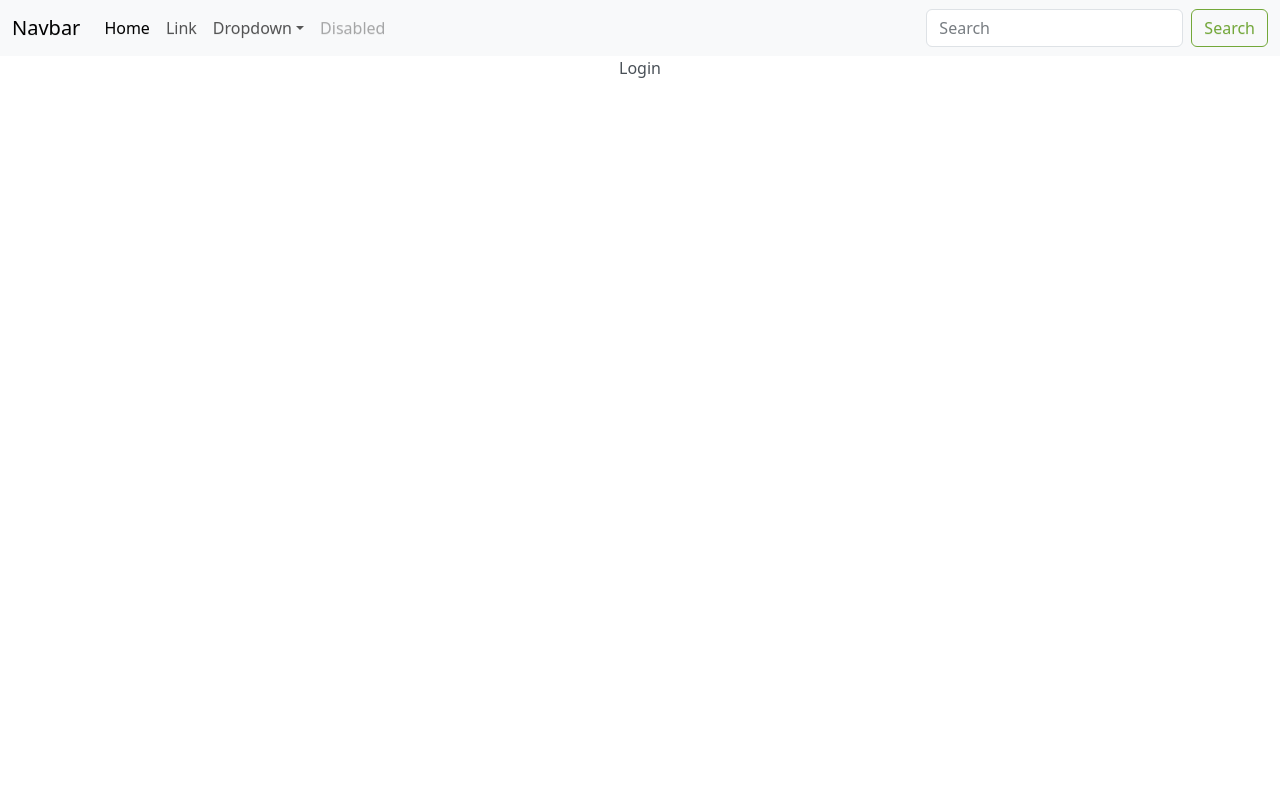
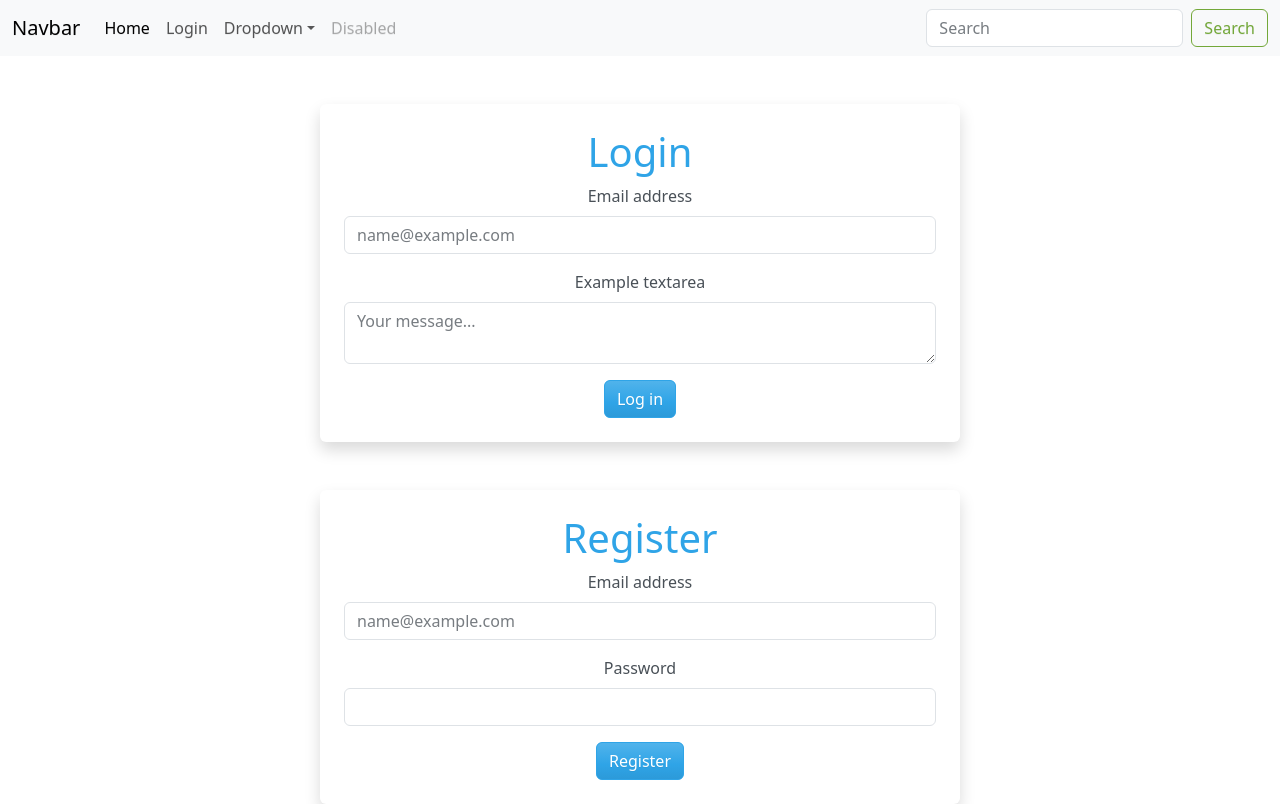
Before and after one commit to johnmartinroque/GroupTask, a React (Create React App) app in the folder main/: page /login in a window 1280 px wide. Built offline with nearby package versions, Linux system fonts and the light colour scheme.

Commit message:
register

```diff
--- a/main/src/App.js
+++ b/main/src/App.js
@@ -3,10 +3,10 @@ import "./App.css";
 import Header from "./components/Header";
 import { BrowserRouter as Router, Routes, Route } from "react-router-dom";
 import Home from "./screens/Home";
-import Login from "./screens/Login";
+
 import Tasks from "./components/Tasks";
 import TaskDetailed from "./components/TaskDetailed";
-import SignIn from "./screens/SignIn";
+import LoginPage from "./screens/LoginPage";
 
 function App() {
   return (
@@ -15,9 +15,8 @@ function App() {
         <Header />
         <Routes>
           <Route path="/" element={<Home />} />
-          <Route path="/login" element={<Login />} />
           <Route path="/task" element={<TaskDetailed />} />
-          <Route path="/signup" element={<SignIn />} />
+          <Route path="/login" element={<LoginPage />} />
         </Routes>
       </Router>
     </div>
--- a/main/src/components/Header.jsx
+++ b/main/src/components/Header.jsx
@@ -33,8 +33,8 @@ function Header() {
                 </Link>
               </li>
               <li class="nav-item">
-                <a class="nav-link" href="#">
-                  Link
+                <a class="nav-link" href="/login">
+                  Login
                 </a>
               </li>
               <li class="nav-item dropdown">
--- /dev/null
+++ b/main/src/components/Login.jsx
@@ -0,0 +1,40 @@
+import React from "react";
+import { Button, Col, Row } from "react-bootstrap";
+
+function Login() {
+  return (
+    <div className="d-flex justify-content-center mt-5">
+      <div className="bg-white rounded p-4 shadow" style={{ width: "40rem" }}>
+        <Row>
+          <Col>
+            <h1>Login</h1>
+            <div className="mb-3">
+              <label htmlFor="email" className="form-label">
+                Email address
+              </label>
+              <input
+                type="email"
+                className="form-control"
+                id="email"
+                placeholder="name@example.com"
+              />
+            </div>
+            <div className="mb-3">
+              <label htmlFor="textarea" className="form-label">
+                Example textarea
+              </label>
+              <textarea
+                className="form-control"
+                id="textarea"
+                placeholder="Your message..."
+              />
+            </div>
+            <Button>Log in</Button>
+          </Col>
+        </Row>
+      </div>
+    </div>
+  );
+}
+
+export default Login;
--- a/main/src/components/Register.jsx
+++ b/main/src/components/Register.jsx
@@ -1,12 +1,14 @@
 import { createUserWithEmailAndPassword } from "firebase/auth";
 import React, { useState } from "react";
 import { auth } from "../firebase";
-import { Button } from "react-bootstrap";
+import { Button, Col, Row } from "react-bootstrap";
 
 function Register() {
   const [email, setEmail] = useState("");
   const [password, setPassword] = useState("");
-  const register = async () => {
+  const [errorMessage, setErrorMessage] = useState("");
+
+  const registerUser = async () => {
     try {
       const result = await createUserWithEmailAndPassword(
         auth,
@@ -16,26 +18,50 @@ function Register() {
       const user = result.user;
       setEmail("");
       setPassword("");
-      alert("success");
     } catch (err) {
       console.error(err);
-      alert("Error: " + err.message);
+      if (err.message == "Firebase: Error (auth/email-already-in-use).") {
+        setErrorMessage("Email already in use");
+      }
     }
   };
 
   return (
-    <div>
+    <div className="d-flex justify-content-center mt-5">
+      <div className="bg-white rounded p-4 shadow" style={{ width: "40rem" }}>
+        <Row>
+          <Col>
+            <h1>Register</h1>
+            <div className="mb-3">
+              <label htmlFor="email" className="form-label">
+                Email address
+              </label>
               <input
                 type="email"
+                className="form-control"
+                id="email"
                 value={email}
                 onChange={(e) => setEmail(e.target.value)}
+                placeholder="name@example.com"
               />
+            </div>
+            <div className="mb-3">
+              <label htmlFor="textarea" className="form-label">
+                Password
+              </label>
               <input
                 type="password"
+                className="form-control"
+                id="password"
                 value={password}
                 onChange={(e) => setPassword(e.target.value)}
               />
-      <Button onClick={register}>SUBMIT</Button>
+            </div>
+            <Button onClick={registerUser}>Register</Button>
+            {errorMessage && <p className="text-danger mt-2">{errorMessage}</p>}
+          </Col>
+        </Row>
+      </div>
     </div>
   );
 }
--- a/main/src/screens/Login.jsx
+++ /dev/null
@@ -1,7 +0,0 @@
-import React from "react";
-
-function Login() {
-  return <div>Login</div>;
-}
-
-export default Login;
--- /dev/null
+++ b/main/src/screens/LoginPage.jsx
@@ -0,0 +1,17 @@
+import { getAuth, GoogleAuthProvider, signInWithPopup } from "firebase/auth";
+import React from "react";
+import { Col, Row } from "react-bootstrap";
+import { auth, googleProvider } from "../firebase";
+import Register from "../components/Register";
+import Login from "../components/Login";
+
+function LoginPage() {
+  return (
+    <div>
+      <Login />
+      <Register />
+    </div>
+  );
+}
+
+export default LoginPage;
--- a/main/src/screens/SignIn.jsx
+++ /dev/null
@@ -1,40 +0,0 @@
-import { getAuth, GoogleAuthProvider, signInWithPopup } from "firebase/auth";
-import React from "react";
-import { Col, Row } from "react-bootstrap";
-import { auth, googleProvider } from "../firebase";
-import Register from "../components/Register";
-
-function SignIn() {
-  const register = async () => {
-    try {
-      const result = await signInWithPopup(auth, googleProvider);
-      const credential = GoogleAuthProvider.credentialFromResult(result);
-      const token = credential.accessToken;
-      const user = result.user;
-      console.log("User signed in:", user);
-    } catch (error) {
-      const errorCode = error.code;
-      const errorMessage = error.message;
-      const email = error.customData?.email;
-      const credential = GoogleAuthProvider.credentialFromError(error);
-      console.error("Sign-in error:", errorCode, errorMessage);
-    }
-  };
-
-  return (
-    <div>
-      <Row>
-        <Col>
-          <Register />
-        </Col>
-      </Row>
-      <Row>
-        <Col>
-          <button onClick={register}>Register</button>
-        </Col>
-      </Row>
-    </div>
-  );
-}
-
-export default SignIn;
```
Lines whose indentation alone changed are shown as unchanged.
